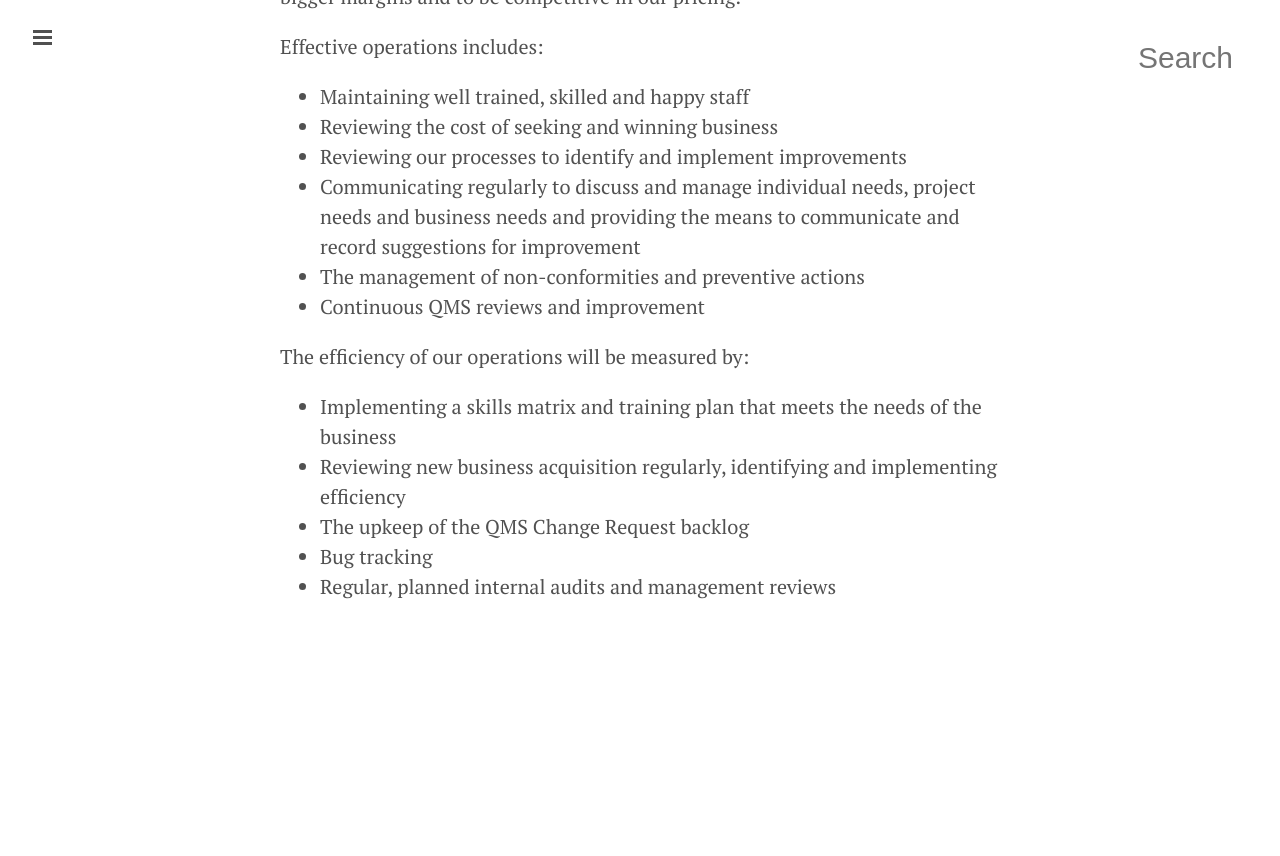
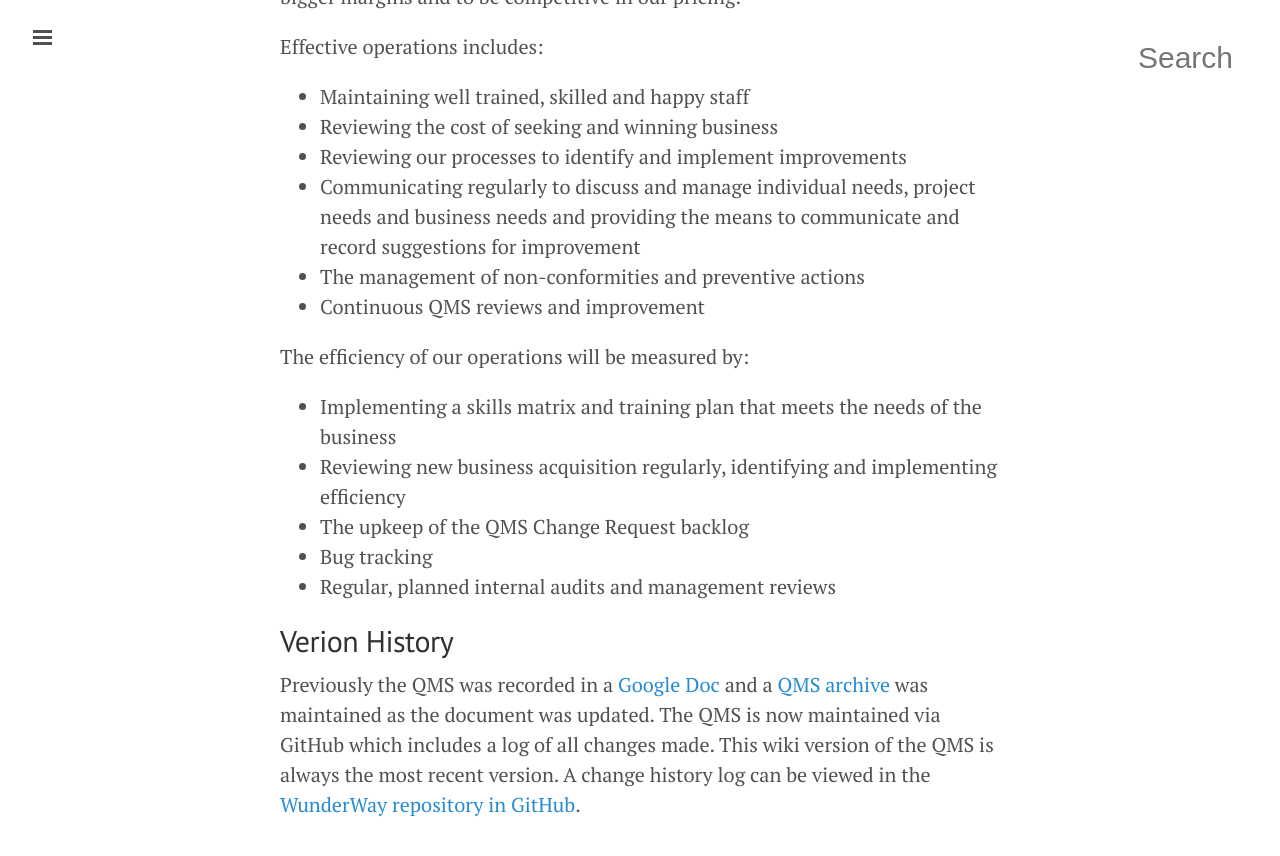
Before and after one commit to tormi/WunderWay, a Jekyll site: the page built from project-delivery/qms.md, in a window 1280 px wide and 900 px high, scrolled down 3531 px. Shown: the top 856 px of the window. Built offline with Jekyll 4.4.1, drawn with Linux system fonts in a browser that asks for light colours; Markdown is read by kramdown in place of the engine named in the settings; before the commit the page ends 4213 px from its top, so only the background shows below that.

Commit message:
Added a description about QMS change history

```diff
--- a/project-delivery/qms.md
+++ b/project-delivery/qms.md
@@ -108,3 +108,7 @@ The efficiency of our operations will be measured by:
 	<li>Bug tracking</li>
 	<li>Regular, planned internal audits and management reviews</li>
 </ul>
+
+## Verion History
+
+Previously the QMS was recorded in a <a href="https://docs.google.com/a/wunderkraut.com/document/d/1IQzVWjQeVNoMQ-2ZNY3iHRUem7DuI2O8AzqO8mN66so/edit#">Google Doc</a> and a <a href="https://drive.google.com/a/wunderkraut.com/?tab=mo#folders/0Bxb4YZjQwNDgUWFYWHc1Y2V4Rzg">QMS archive</a> was maintained as the document was updated. The QMS is now maintained via GitHub which includes a log of all changes made. This wiki version of the QMS is always the most recent version. A change history log can be viewed in the <a href="https://github.com/WunderRoot/WunderWay">WunderWay repository in GitHub</a>.
```
